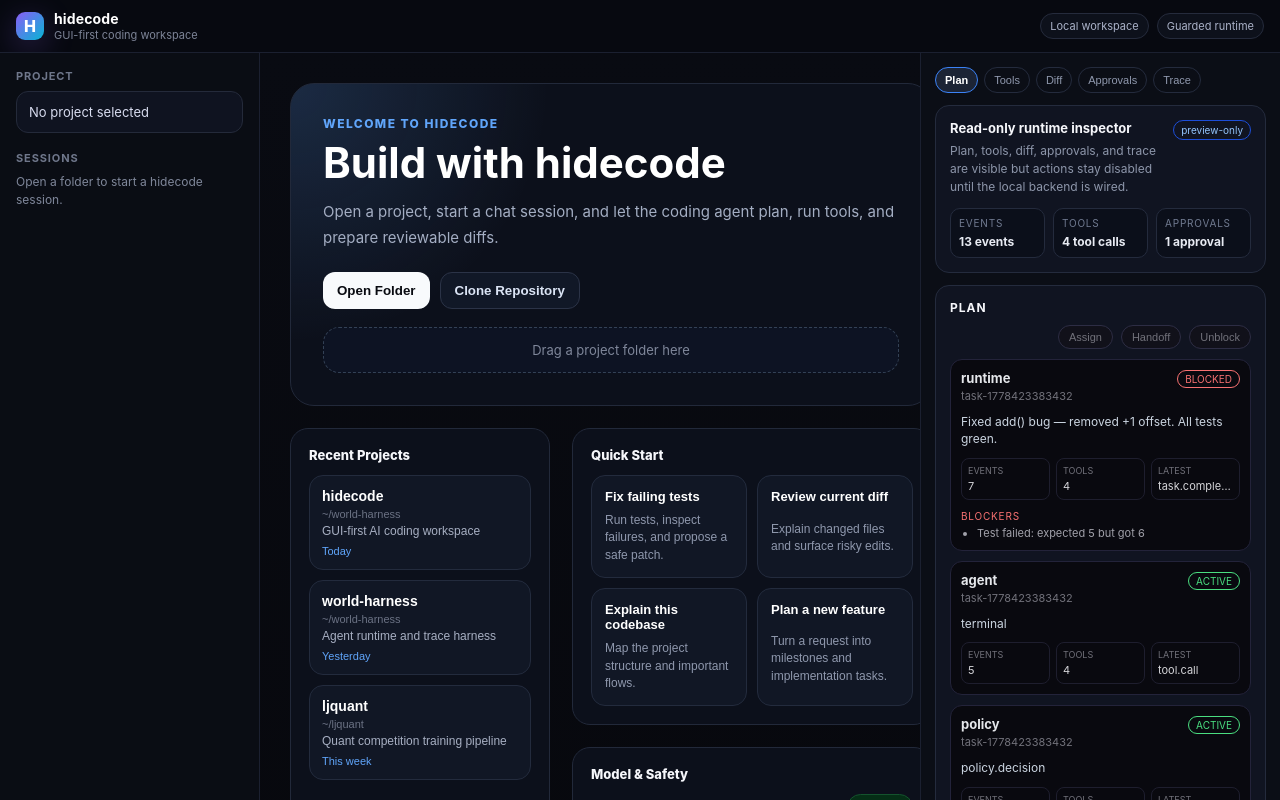
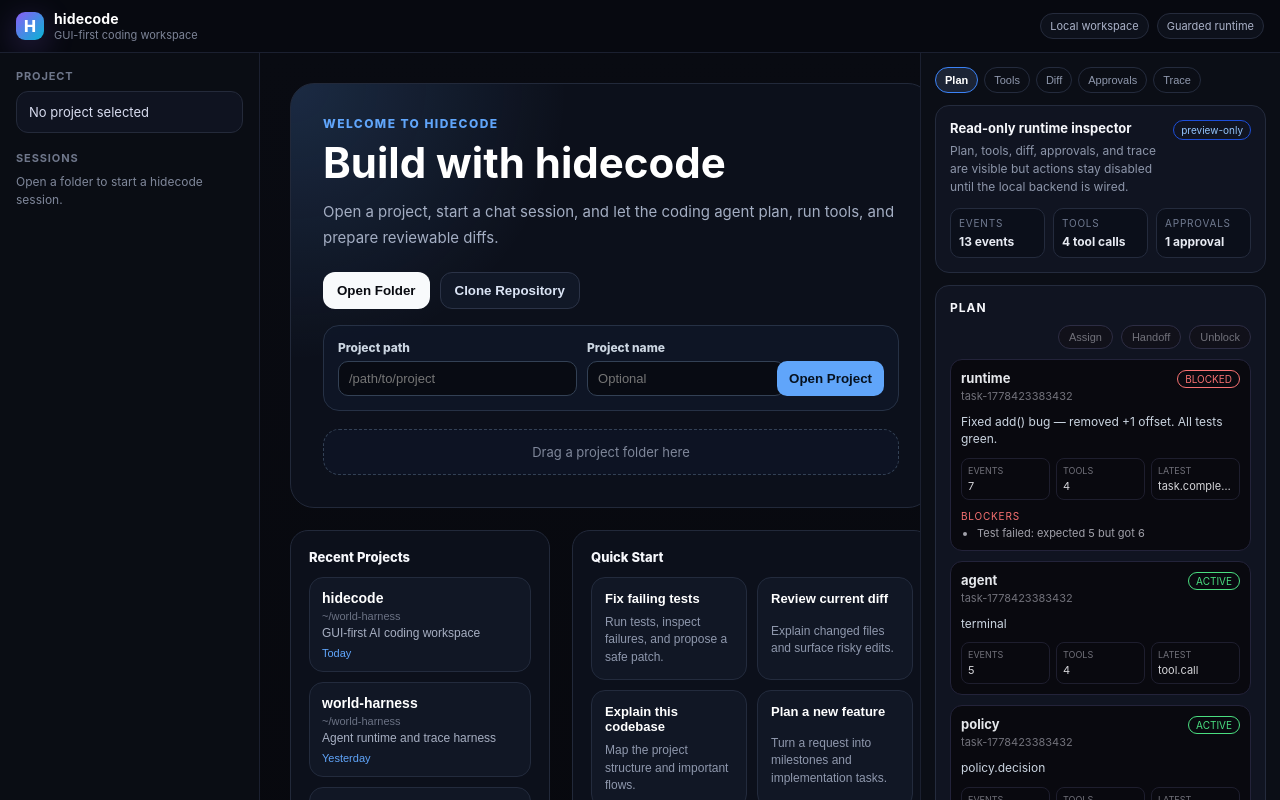
Before and after one commit to kimio-hub/hidecode, a React (Vite) app in the folder apps/dashboard/: page / in a window 1280 px wide. Both pictures are taken after a click on the button "Open Folder". Shown: the top 800 px of the page. Built offline with nearby package versions, Linux system fonts and the light colour scheme; no server answers.

Commit message:
feat(app): add manual project open form

```diff
--- a/apps/dashboard/src/ui/modes/HomePage.tsx
+++ b/apps/dashboard/src/ui/modes/HomePage.tsx
@@ -1,3 +1,4 @@
+import { useState, type FormEvent } from 'react';
 import ModelSafetySetup from '../components/ModelSafetySetup';
 import QuickStartPanel from '../components/QuickStartPanel';
 import RecentProjectsPanel from '../components/RecentProjectsPanel';
@@ -9,6 +10,25 @@
 }
 
 export default function HomePage({ onOpenProject, projects }: HomePageProps) {
+  const [showManualForm, setShowManualForm] = useState(false);
+  const [projectPath, setProjectPath] = useState('');
+  const [projectName, setProjectName] = useState('');
+  const normalizedPath = normalizePath(projectPath);
+
+  const submitManualProject = (event: FormEvent<HTMLFormElement>) => {
+    event.preventDefault();
+    if (!normalizedPath || !onOpenProject) return;
+
+    const name = projectName.trim() || deriveNameFromPath(normalizedPath);
+    onOpenProject({
+      id: slugProjectId(name || normalizedPath),
+      name,
+      path: normalizedPath,
+      description: 'Manually opened project',
+      lastOpened: 'Just now',
+    });
+  };
+
   return (
     <div style={styles.page}>
       <div style={styles.hero}>
@@ -18,9 +38,32 @@
           Open a project, start a chat session, and let the coding agent plan, run tools, and prepare reviewable diffs.
         </p>
         <div style={styles.actions}>
-          <button type="button" style={styles.primaryButton}>Open Folder</button>
+          <button type="button" style={styles.primaryButton} onClick={() => setShowManualForm(true)}>Open Folder</button>
           <button type="button" style={styles.secondaryButton}>Clone Repository</button>
         </div>
+        {showManualForm ? (
+          <form aria-label="Open project folder manually" style={styles.manualForm} onSubmit={submitManualProject}>
+            <label style={styles.fieldLabel}>
+              Project path
+              <input
+                value={projectPath}
+                onChange={(event) => setProjectPath(event.target.value)}
+                placeholder="/path/to/project"
+                style={styles.input}
+              />
+            </label>
+            <label style={styles.fieldLabel}>
+              Project name
+              <input
+                value={projectName}
+                onChange={(event) => setProjectName(event.target.value)}
+                placeholder="Optional"
+                style={styles.input}
+              />
+            </label>
+            <button type="submit" style={styles.submitButton} disabled={!normalizedPath}>Open Project</button>
+          </form>
+        ) : null}
         <div style={styles.dropZone}>Drag a project folder here</div>
       </div>
       <div style={styles.grid}>
@@ -32,6 +75,21 @@
       </div>
     </div>
   );
+}
+
+function normalizePath(path: string): string {
+  const trimmed = path.trim();
+  if (trimmed === '/' || /^[A-Za-z]:\\$/.test(trimmed)) return trimmed;
+  return trimmed.replace(/[\\/]+$/, '');
+}
+
+function deriveNameFromPath(path: string): string {
+  return path.split(/[\\/]/).filter(Boolean).at(-1) || path;
+}
+
+function slugProjectId(value: string): string {
+  const slug = value.trim().toLowerCase().replace(/[^a-z0-9]+/g, '-').replace(/^-+|-+$/g, '');
+  return slug || 'manual-project';
 }
 
 const styles = {
@@ -100,6 +158,41 @@
     textAlign: 'center',
     background: 'rgba(15, 23, 42, 0.55)',
   },
+  manualForm: {
+    display: 'grid',
+    gridTemplateColumns: 'minmax(220px, 1fr) minmax(180px, 0.7fr) auto',
+    gap: '10px',
+    alignItems: 'end',
+    marginTop: '16px',
+    padding: '14px',
+    border: '1px solid #263145',
+    borderRadius: '16px',
+    background: 'rgba(15, 23, 42, 0.7)',
+  },
+  fieldLabel: {
+    display: 'grid',
+    gap: '6px',
+    color: '#cbd5e1',
+    fontSize: '12px',
+    fontWeight: 800,
+  },
+  input: {
+    border: '1px solid #334155',
+    borderRadius: '10px',
+    background: '#080b13',
+    color: '#f8fafc',
+    padding: '9px 10px',
+    fontSize: '13px',
+  },
+  submitButton: {
+    border: 0,
+    borderRadius: '10px',
+    background: '#60a5fa',
+    color: '#06111f',
+    padding: '10px 12px',
+    fontWeight: 900,
+    cursor: 'pointer',
+  },
   grid: {
     display: 'grid',
     gridTemplateColumns: 'minmax(260px, 0.9fr) minmax(360px, 1.1fr)',
```
Also changed, not shown: 2 other files (tests, documents, lock files or other folders).
